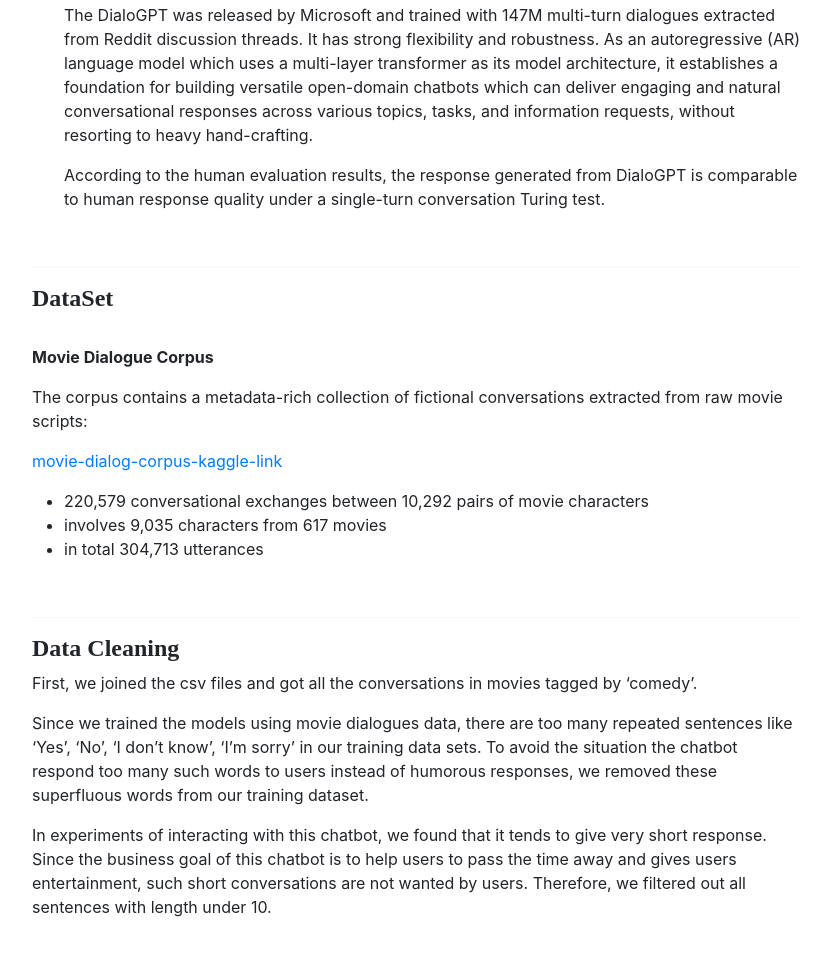
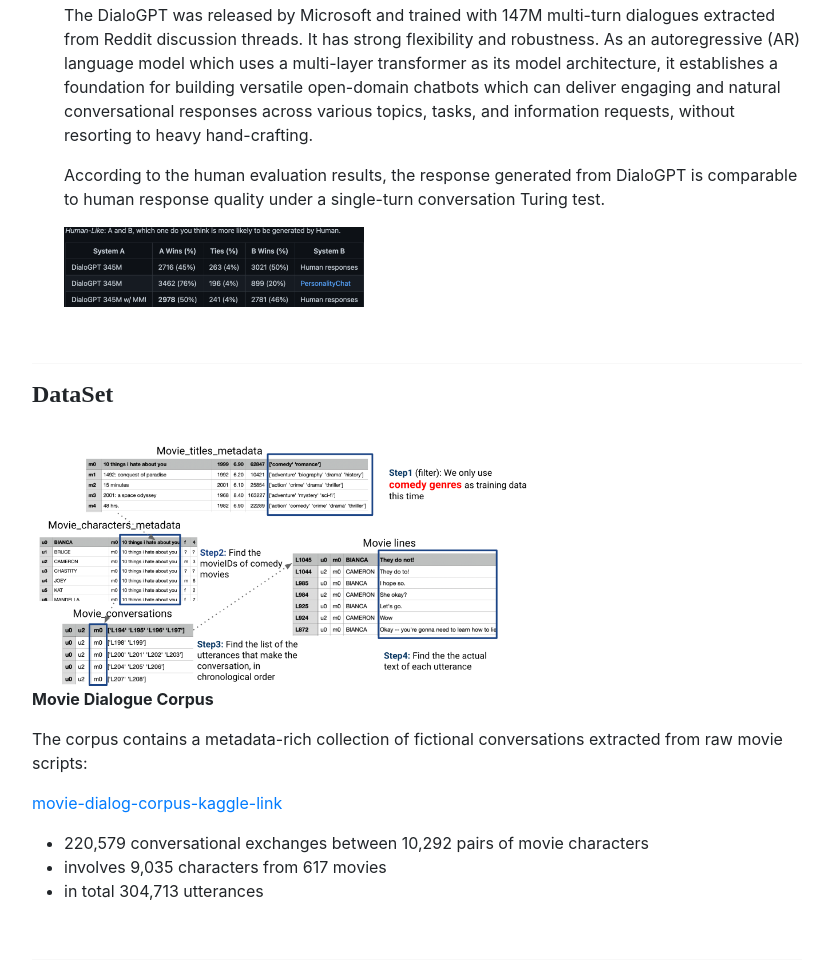
Before and after one commit to kianakaslana648/nlp-final-project, a plain HTML site: page index.html in a window 1280 px wide. Shown: the part 1767-2739 px from the top of the page, without its empty margins (223-1051 px from the left). Drawn offline with nearby package versions, Linux system fonts and the light colour scheme.

Commit message:
Update index.html

```diff
--- a/index.html
+++ b/index.html
@@ -117,6 +117,7 @@
             <p>
               According to the human evaluation results, the response generated from DialoGPT is comparable to human response quality under a single-turn conversation Turing test.
             </P>
+            <img src="imgs/pretrain_model_evaluation.png" style="margin:auto;" alt="..." width="300">
             </ul>
     <br>
     <hr>
@@ -124,6 +125,7 @@
       <strong>DataSet</strong>
     </h4>
         <br>
+            <img src="imgs/dataset_overview.png" style="margin:auto;" alt="..." width="500">
             <p><strong>Movie Dialogue Corpus</strong></p>
             <p>
               The corpus contains a metadata-rich collection of fictional conversations extracted from raw movie scripts:
```
